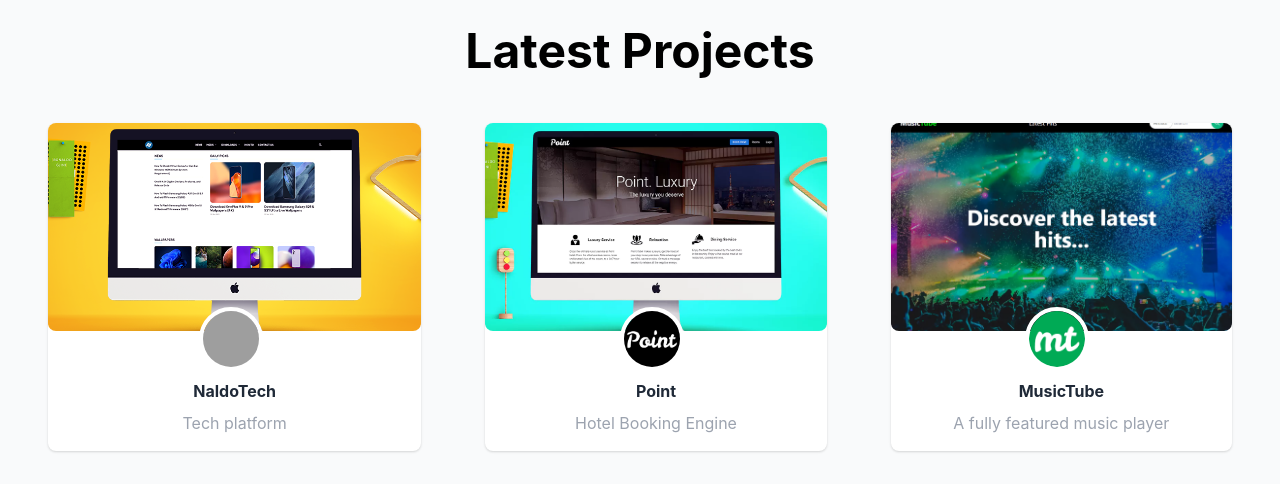
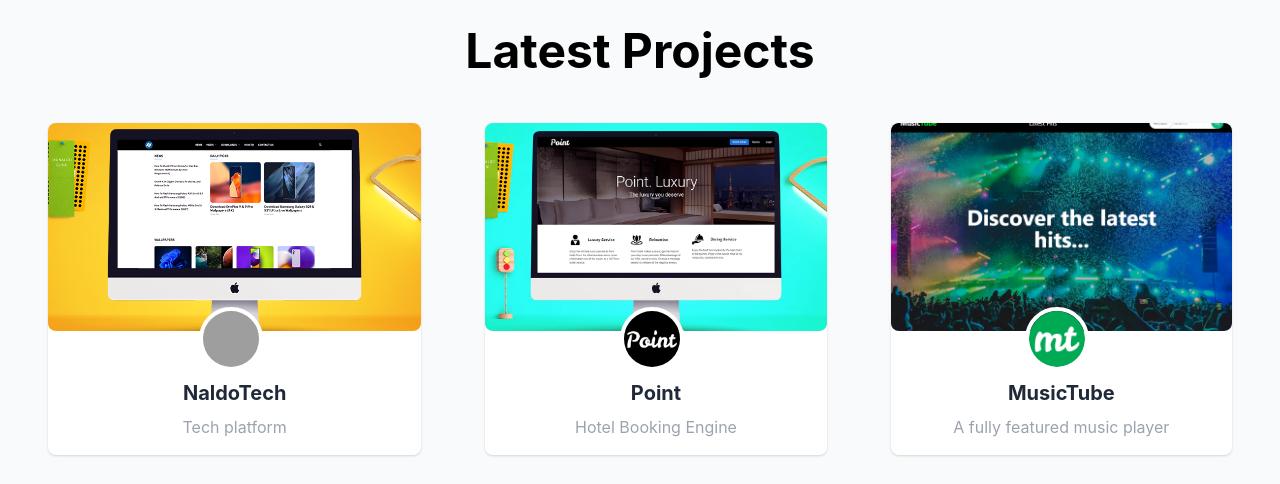
Before and after one commit to ronaldogjini/ronaldogjini-site, a Gatsby site: page / in a window 1280 px wide. Shown: the part 1200-1684 px from the top of the page. Built offline with nearby package versions, Linux system fonts and the light colour scheme; Gatsby itself is replaced by a stand-in of ours; grey boxes are pictures that could not be loaded.

Commit message:
Increased font size

```diff
--- a/src/components/Mainpage/PortfolioElement.js
+++ b/src/components/Mainpage/PortfolioElement.js
@@ -4,13 +4,13 @@
     return (
         <div class="py-4 px-4">
             <div class=" ">
-                <div class="bg-white relative shadow rounded-lg text-gray-800 hover:shadow-lg transform hover:scale-105 duration-500">
+                <div class="bg-white relative shadow rounded-lg text-gray-800 hover:shadow-lg transform hover:scale-105 duration-500 z-0">
                     <img src={project.cover} alt={project.coverAlt} class="h-52 rounded-lg w-full object-center object-cover" />
                     <div class="flex justify-center">
                         <img src={project.logo} alt={project.logoAlt} class="rounded-full -mt-6 border-4 object-center object-cover border-white mr-2 h-16 w-16" />
                     </div>
                     <div class="py-2 px-2">
-                        <div class=" font-bold font-title text-center">{project.title}</div>
+                        <div class=" font-bold font-title text-xl text-center">{project.title}</div>
                         <div class="text-md text-gray-400 text-center my-2">{project.description}</div>
                     </div>
                 </div>
```
